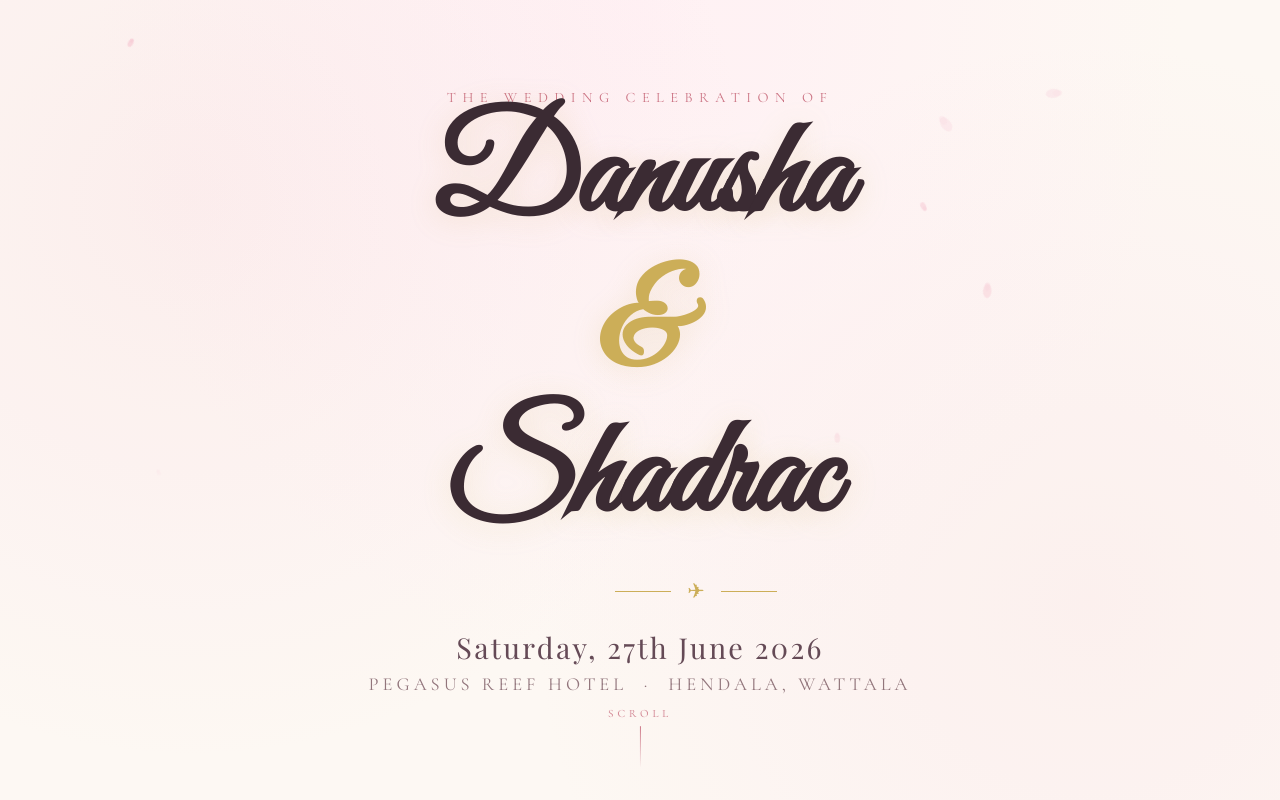
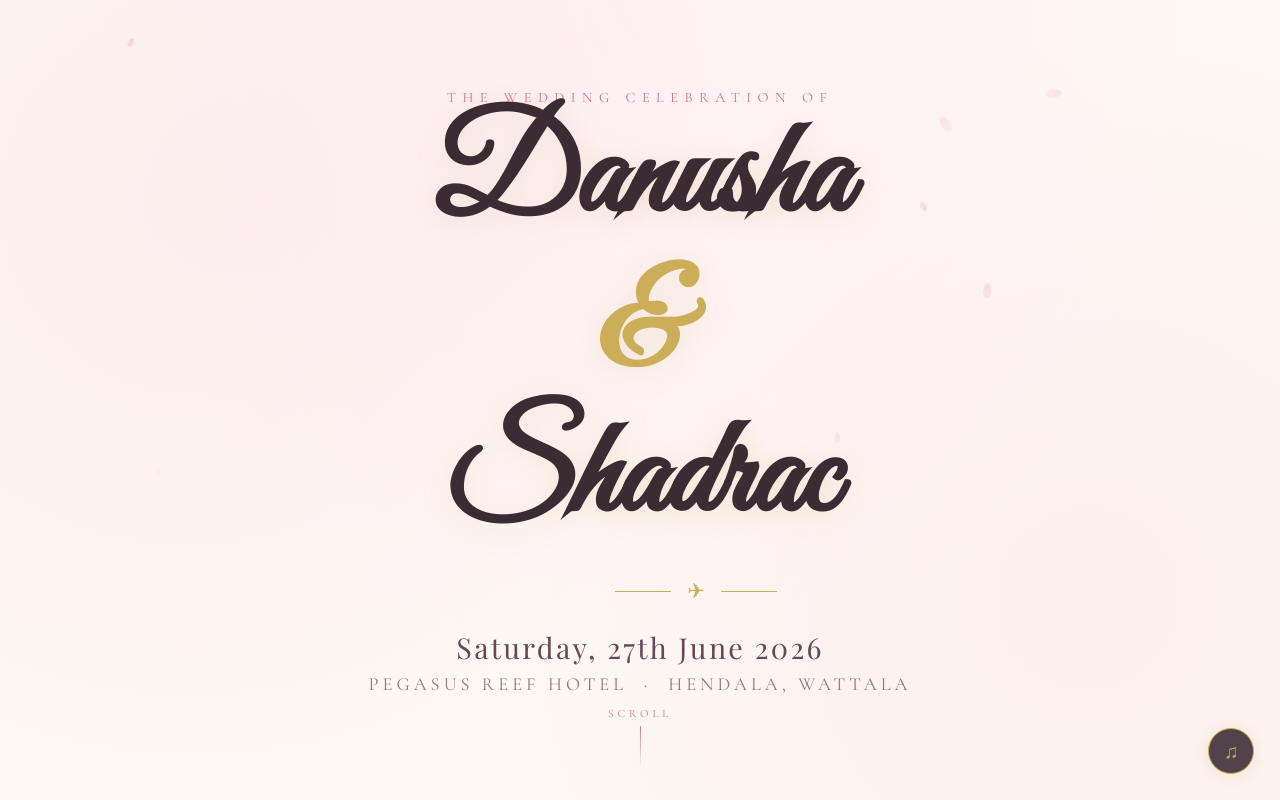
Before and after one commit to manojitht/shadrac-weds-danusha, a plain HTML site: page index.html in a window 1280 px wide. Both pictures are taken after a click on the button "Open invitation". Shown: the top 800 px of the page. Drawn offline with nearby package versions, Linux system fonts and the light colour scheme; a web font is replaced by a local one.

Commit message:
fix: add music for background

```diff
--- a/index.html
+++ b/index.html
@@ -39,6 +39,16 @@
 
 <!-- Petal container -->
 <div id="petals" aria-hidden="true"></div>
+
+<!-- Background music -->
+<audio id="bg-music" loop preload="auto">
+  <source src="music.mp3" type="audio/mpeg" />
+</audio>
+
+<!-- Music toggle button -->
+<button id="music-btn" aria-label="Pause background music" title="Toggle music">
+  <span class="music-note">♫</span>
+</button>
 
 <!-- ═══════════════════════════════════
      MAIN INVITATION
--- a/script.js
+++ b/script.js
@@ -1,3 +1,26 @@
+/* ── Music ────────────────────────────────────── */
+const bgMusic    = document.getElementById('bg-music');
+const musicBtn   = document.getElementById('music-btn');
+
+function startMusic() {
+  bgMusic.volume = 0.35;
+  bgMusic.play().catch(() => {});   // silently ignore if no file / blocked
+  musicBtn.style.display = 'flex';
+  musicBtn.classList.add('playing');
+}
+
+musicBtn.addEventListener('click', () => {
+  if (bgMusic.paused) {
+    bgMusic.play();
+    musicBtn.classList.replace('paused', 'playing');
+    musicBtn.setAttribute('aria-label', 'Pause background music');
+  } else {
+    bgMusic.pause();
+    musicBtn.classList.replace('playing', 'paused');
+    musicBtn.setAttribute('aria-label', 'Play background music');
+  }
+});
+
 /* ── Curtain open ─────────────────────────────── */
 function openCurtains() {
   const overlay = document.getElementById('curtain-overlay');
@@ -9,6 +32,7 @@ function openCurtains() {
     document.getElementById('invitation').classList.add('visible');
     startPetals();
     observeReveal();
+    startMusic();
   }, 1700);
 }
 
--- a/styles.css
+++ b/styles.css
@@ -608,6 +608,51 @@ footer {
   color: rgba(255,255,255,0.25); margin-top: 0.35rem;
 }
 
+/* ── Music toggle button ────────────────────── */
+#music-btn {
+  position: fixed;
+  bottom: 1.6rem;
+  right: 1.6rem;
+  z-index: 200;
+  width: 46px; height: 46px;
+  border-radius: 50%;
+  border: 1px solid var(--gold);
+  background: rgba(45, 27, 36, 0.82);
+  backdrop-filter: blur(10px);
+  -webkit-backdrop-filter: blur(10px);
+  color: var(--gold);
+  font-size: 1.25rem;
+  cursor: pointer;
+  display: none;
+  align-items: center; justify-content: center;
+  transition: background 0.3s ease, transform 0.2s ease, box-shadow 0.3s ease;
+  box-shadow: 0 2px 16px rgba(201,168,76,0.2);
+}
+#music-btn:hover {
+  background: rgba(201,168,76,0.18);
+  box-shadow: 0 4px 24px rgba(201,168,76,0.35);
+  transform: scale(1.08);
+}
+#music-btn:focus { outline: none; }
+
+#music-btn .music-note {
+  display: block;
+  transition: opacity 0.3s ease;
+}
+
+#music-btn.playing .music-note {
+  animation: noteBounce 1.4s ease-in-out infinite;
+}
+#music-btn.paused .music-note {
+  opacity: 0.4;
+}
+
+@keyframes noteBounce {
+  0%, 100% { transform: translateY(0) scale(1); }
+  30%       { transform: translateY(-3px) scale(1.1); }
+  60%       { transform: translateY(1px) scale(0.95); }
+}
+
 /* ── Responsive helpers ─────────────────────── */
 @media (max-width: 480px) {
   .s-hero { padding: 4rem 1.5rem 5rem; }
```
Also changed, not shown: 1 other file.
